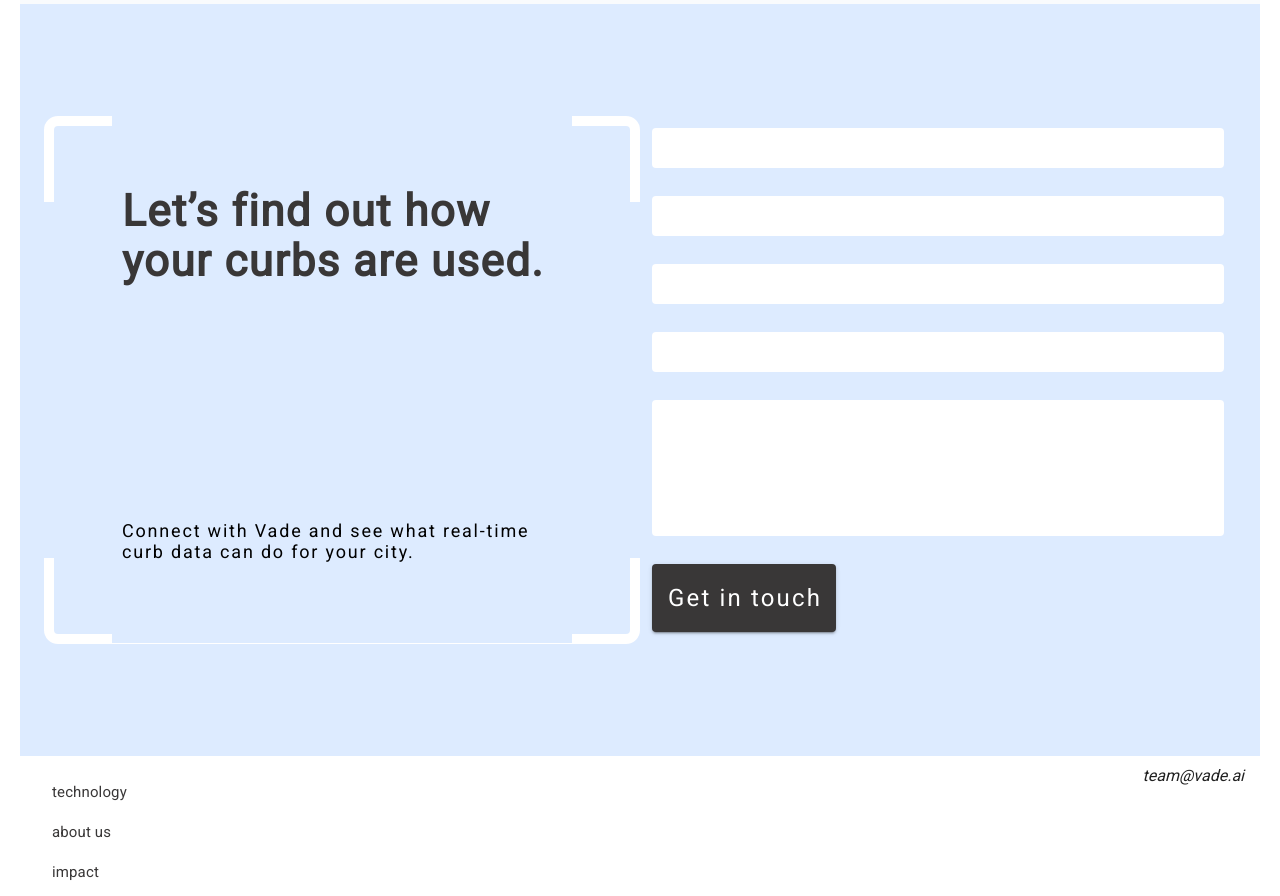
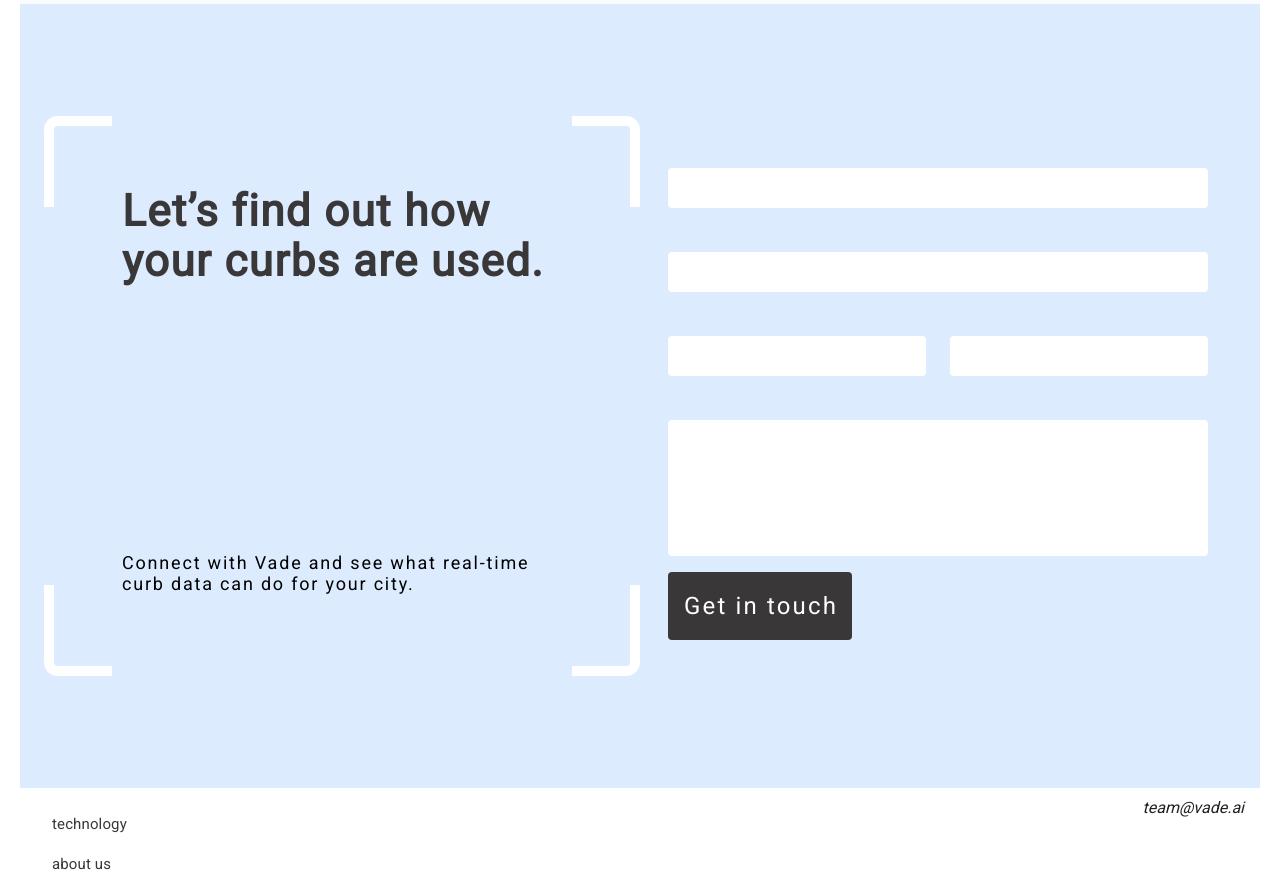
Before and after one commit to deadbeathd07/vade, a Vue app: page / in a window 1280 px wide. Shown: the part 5660-6556 px from the top of the page. Built offline with nearby package versions, Linux system fonts and the light colour scheme.

Commit message:
added form visualization

```diff
--- a/src/sections/home/FormSection.vue
+++ b/src/sections/home/FormSection.vue
@@ -15,17 +15,24 @@
 					</div>
 				</v-col>
 				<v-col cols="6">
-					<v-form>
+					<v-form class="py-6">
+						<v-container>
+							<v-row>
+								<v-col
+									v-for="(field, i) in sectionContent.fields"
+									:cols="i == 2 || i == 3 ? 6 : 12"
+									:key="i"
+								>
 									<v-text-field
-							v-for="(field, i) in sectionContent.fields"
 										density="compact"
 										variant="solo"
 										single-line
 										hide-details
-							:key="i"
 										:label="field"
-							class="vade vade-mb-7"
+										class="vade mb-5"
 									/>
+								</v-col>
+								<v-col cols="12">
 									<v-textarea
 										:label="sectionContent.area"
 										density="compact"
@@ -34,9 +41,13 @@
 										hide-details
 										class="vade vade-mb-7"
 									/>
+								</v-col>
+							</v-row>
+						</v-container>
 						<v-btn
 							color="#393737"
-							class="vade-form-text text-transform-none secondary-btn-text"
+							elevation="0"
+							class="vade-form-text text-transform-none secondary-btn-text ml-4"
 							width="184"
 							height="68"
 						>
@@ -99,8 +110,4 @@ const sectionContent = store.state.sections.form;
 .vade .v-field--variant-solo {
 	box-shadow: none;
 }
-
-.vade-mb-7 {
-	margin-bottom: 28px !important;
-}
 </style>
```
Lines whose indentation alone changed are shown as unchanged.
